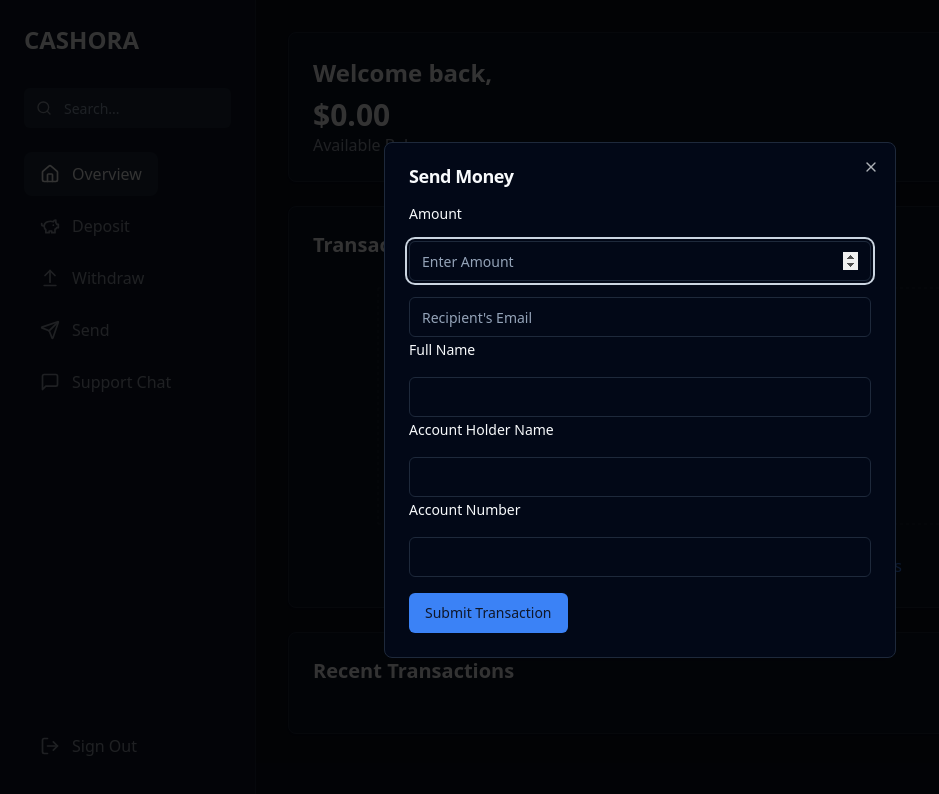
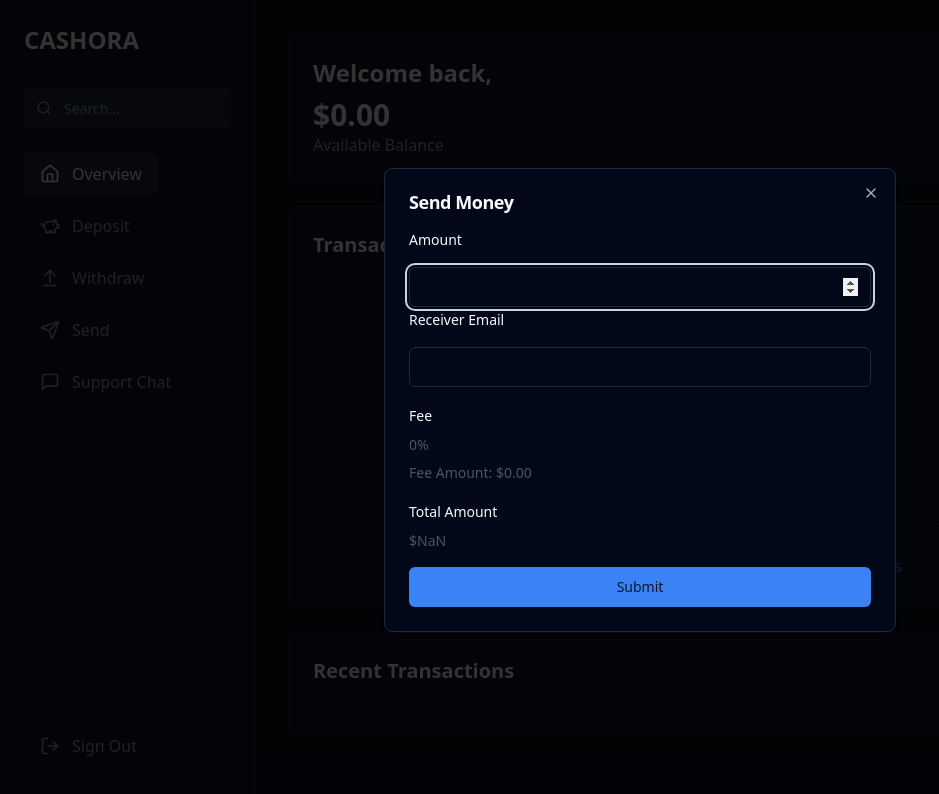
Before and after one commit to LazarusTH/see, a React (Vite) app: page /portal in a window 1280 px wide. Both pictures are taken after typing "Sample" into the empty fields and a click on the button "Send". Shown: the top 794 px of the page, without its empty margins (0-939 px from the left). Built offline with nearby package versions, Linux system fonts and the light colour scheme.

Commit message:
Update TransactionModal.tsx

```diff
--- a/src/components/user/TransactionModal.tsx
+++ b/src/components/user/TransactionModal.tsx
@@ -8,7 +8,7 @@ import { useQuery } from "@tanstack/react-query";
 import { Label } from "@/components/ui/label";
 import { Select, SelectContent, SelectItem, SelectTrigger, SelectValue } from "@/components/ui/select";
 
-const TRANSACTION_TYPES = { withdrawal: "withdrawal", send: "sending", deposit: "deposit" };
+const TRANSACTION_TYPES = { withdrawal: "withdrawal", send: "send", deposit: "deposit" };
 
 const TransactionModal = ({ isOpen, onClose, type, currentBalance }) => {
   const [formData, setFormData] = useState({
@@ -34,14 +34,14 @@ const TransactionModal = ({ isOpen, onClose, type, currentBalance }) => {
       const { data: limitsData, error: limitsError } = await supabase
         .from("user_limits")
         .select("daily_limit, weekly_limit, monthly_limit, limit_created_at")
-        .eq("user_id", user.id) // Changed profile_id to user_id
+        .eq("user_id", user.id)
         .eq("transaction_type", transactionType)
         .single();
 
       const { data: feesData, error: feesError } = await supabase
         .from("fees")
         .select("fee_type, fee_value")
-        .eq("user_id", user.id) // Changed profile_id to user_id
+        .eq("user_id", user.id)
         .eq("transaction_type", transactionType)
         .single();
 
@@ -62,7 +62,7 @@ const TransactionModal = ({ isOpen, onClose, type, currentBalance }) => {
       const { data, error } = await supabase
         .from("user_banks")
         .select("bank_id, banks(name)")
-        .eq("user_id", user.id); // Changed profile_id to user_id
+        .eq("user_id", user.id);
 
       if (error) throw error;
 
@@ -86,38 +86,32 @@ const TransactionModal = ({ isOpen, onClose, type, currentBalance }) => {
     const { data: { user } } = await supabase.auth.getUser();
     if (!user || !userLimits) return;
 
-    // Define limit periods in milliseconds
     const limitPeriods = {
       daily: 24 * 60 * 60 * 1000, // 24 hours
       weekly: 7 * 24 * 60 * 60 * 1000, // 7 days
       monthly: 30 * 24 * 60 * 60 * 1000, // 30 days
     };
 
-    // Loop over the periods (daily, weekly, monthly)
     for (const [period, duration] of Object.entries(limitPeriods)) {
       const limit = userLimits[`${period}_limit`];
-      if (!limit) continue; // Skip if no limit is set for this period
+      if (!limit) continue;
 
-      // Calculate the start of the limit period
       const limitStart = new Date(userLimits.limit_created_at);
       const limitEnd = new Date(limitStart.getTime() + duration);
 
-      // Fetch transactions within the limit period
       const { data, error } = await supabase
         .from("transactions")
         .select("amount, created_at")
         .eq("user_id", user.id)
         .eq("type", type)
         .eq("status", "approved")
-        .gte("created_at", limitStart.toISOString()) // From limit start date
-        .lte("created_at", limitEnd.toISOString()); // To limit end date
+        .gte("created_at", limitStart.toISOString())
+        .lte("created_at", limitEnd.toISOString());
 
       if (error) throw error;
 
-      // Sum the transaction amounts
       const totalSpent = data.reduce((sum, tx) => sum + tx.amount, 0);
 
-      // Check if the new transaction would exceed the limit
       if (totalSpent + amount > limit) {
         throw new Error(`Exceeds ${period} limit of ${limit}`);
       }
@@ -182,7 +176,7 @@ const TransactionModal = ({ isOpen, onClose, type, currentBalance }) => {
       if (type === "deposit" && formData.receipt) {
         const { data, error: uploadError } = await supabase.storage
           .from("deposit-reciepts")
-          .upload(formData.receipt.name, formData.receipt); // Upload directly without creating folders
+          .upload(formData.receipt.name, formData.receipt); // Upload directly to the bucket
 
         if (uploadError) throw new Error("Error uploading receipt");
 
@@ -248,28 +242,43 @@ const TransactionModal = ({ isOpen, onClose, type, currentBalance }) => {
             type="number"
             value={formData.amount}
             onChange={(e) => setFormData({ ...formData, amount: e.target.value })}
-            placeholder="Enter Amount"
             required
           />
 
-          {/* Fee and Total Amount */}
+          {/* Deposit Form */}
           {type === "deposit" && (
             <>
-              <div>Fee: {fee}</div>
-              <div>Total Amount: {totalAmount}</div>
+              <Label>Full Name</Label>
+              <Input
+                type="text"
+                value={formData.fullName}
+                onChange={(e) => setFormData({ ...formData, fullName: e.target.value })}
+                required
+              />
+              <Label>Upload Receipt</Label>
+              <Input
+                type="file"
+                onChange={(e) => {
+                  const file = e.target.files[0];
+                  if (file) {
+                    setFormData({ ...formData, receipt: file });
+                  }
+                }}
+                required
+              />
             </>
           )}
 
-          {/* Conditional Fields Based on Type */}
+          {/* Withdrawal Form */}
           {type === "withdrawal" && (
-            <div>
-              <Label>Bank</Label>
+            <>
+              <Label>Choose Bank</Label>
               <Select
                 value={formData.bankId}
                 onValueChange={(value) => setFormData({ ...formData, bankId: value })}
               >
                 <SelectTrigger>
-                  <SelectValue placeholder="Select Bank" />
+                  <SelectValue placeholder="Select a bank" />
                 </SelectTrigger>
                 <SelectContent>
                   {userBanks.map((bank) => (
@@ -279,35 +288,13 @@ const TransactionModal = ({ isOpen, onClose, type, currentBalance }) => {
                   ))}
                 </SelectContent>
               </Select>
-            </div>
-          )}
-
-          {type === "send" && (
-            <Input
-              type="email"
-              placeholder="Recipient's Email"
-              value={formData.recipientEmail}
-              onChange={(e) => setFormData({ ...formData, recipientEmail: e.target.value })}
-              required
-            />
-          )}
-
-          <Label>Full Name</Label>
-          <Input
-            type="text"
-            value={formData.fullName}
-            onChange={(e) => setFormData({ ...formData, fullName: e.target.value })}
-            required
-          />
-
-          <Label>Account Holder Name</Label>
+              <Label>Account Holder's Name</Label>
               <Input
                 type="text"
                 value={formData.accountHolderName}
                 onChange={(e) => setFormData({ ...formData, accountHolderName: e.target.value })}
                 required
               />
-
               <Label>Account Number</Label>
               <Input
                 type="text"
@@ -315,9 +302,40 @@ const TransactionModal = ({ isOpen, onClose, type, currentBalance }) => {
                 onChange={(e) => setFormData({ ...formData, accountNumber: e.target.value })}
                 required
               />
+            </>
+          )}
 
-          <Button type="submit" disabled={isLoading}>
-            {isLoading ? "Processing..." : "Submit Transaction"}
+          {/* Send Form */}
+          {type === "send" && (
+            <>
+              <Label>Receiver Email</Label>
+              <Input
+                type="email"
+                value={formData.recipientEmail}
+                onChange={(e) => setFormData({ ...formData, recipientEmail: e.target.value })}
+                required
+              />
+            </>
+          )}
+
+          {/* Fee Information */}
+          <div className="space-y-2">
+            <Label>Fee</Label>
+            <div className="text-sm text-gray-600">
+              {fees.fee_type === "percentage" ? `${fees.fee_value}%` : `$${fees.fee_value}`}
+            </div>
+            <div className="text-sm text-gray-600">Fee Amount: ${fee.toFixed(2)}</div>
+          </div>
+
+          {/* Total Amount */}
+          <div className="space-y-2">
+            <Label>Total Amount</Label>
+            <div className="text-sm text-gray-600">${totalAmount.toFixed(2)}</div>
+          </div>
+
+          {/* Submit Button */}
+          <Button type="submit" disabled={isLoading} className="w-full">
+            {isLoading ? "Processing..." : "Submit"}
           </Button>
         </form>
       </DialogContent>
```
Lines whose indentation alone changed are shown as unchanged.
